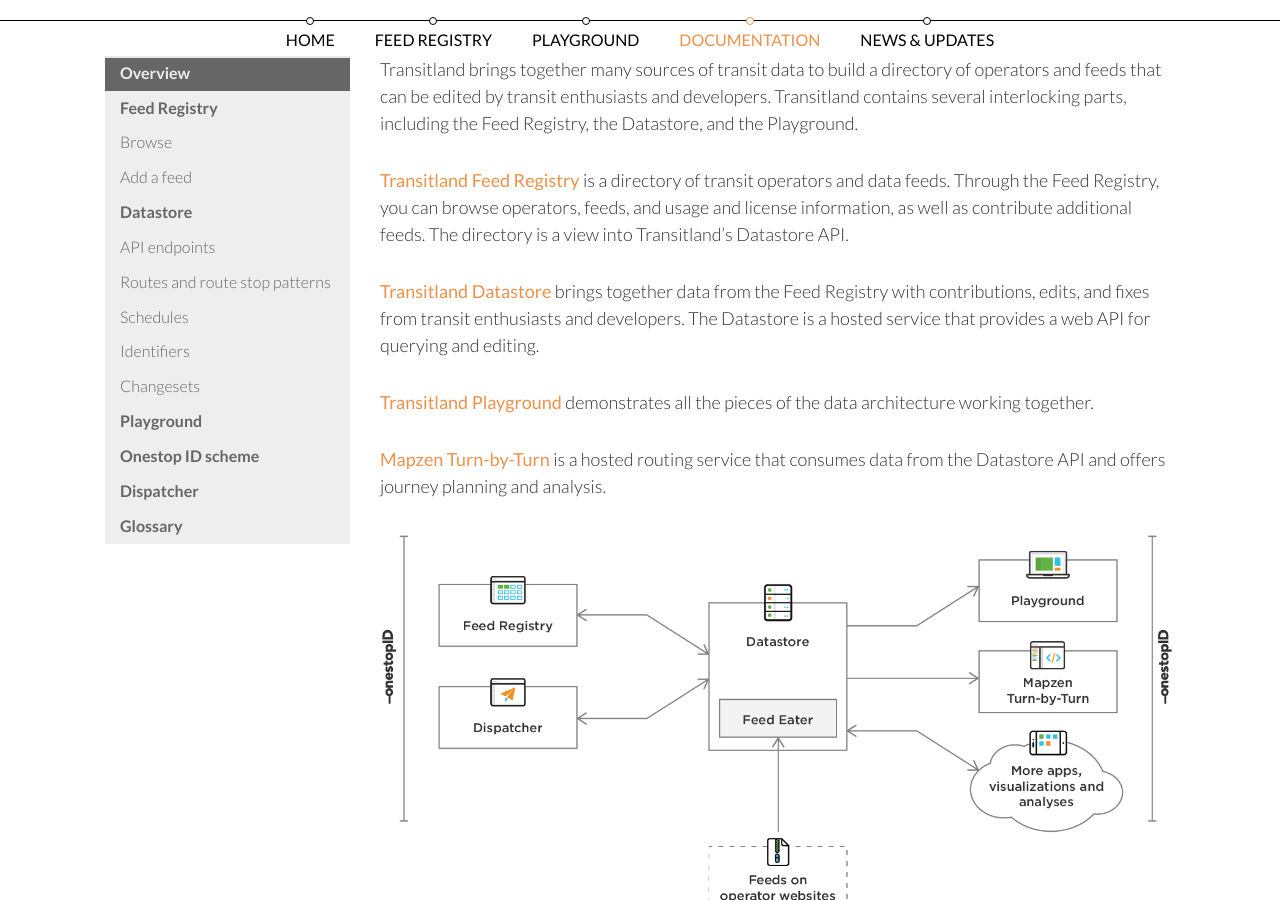
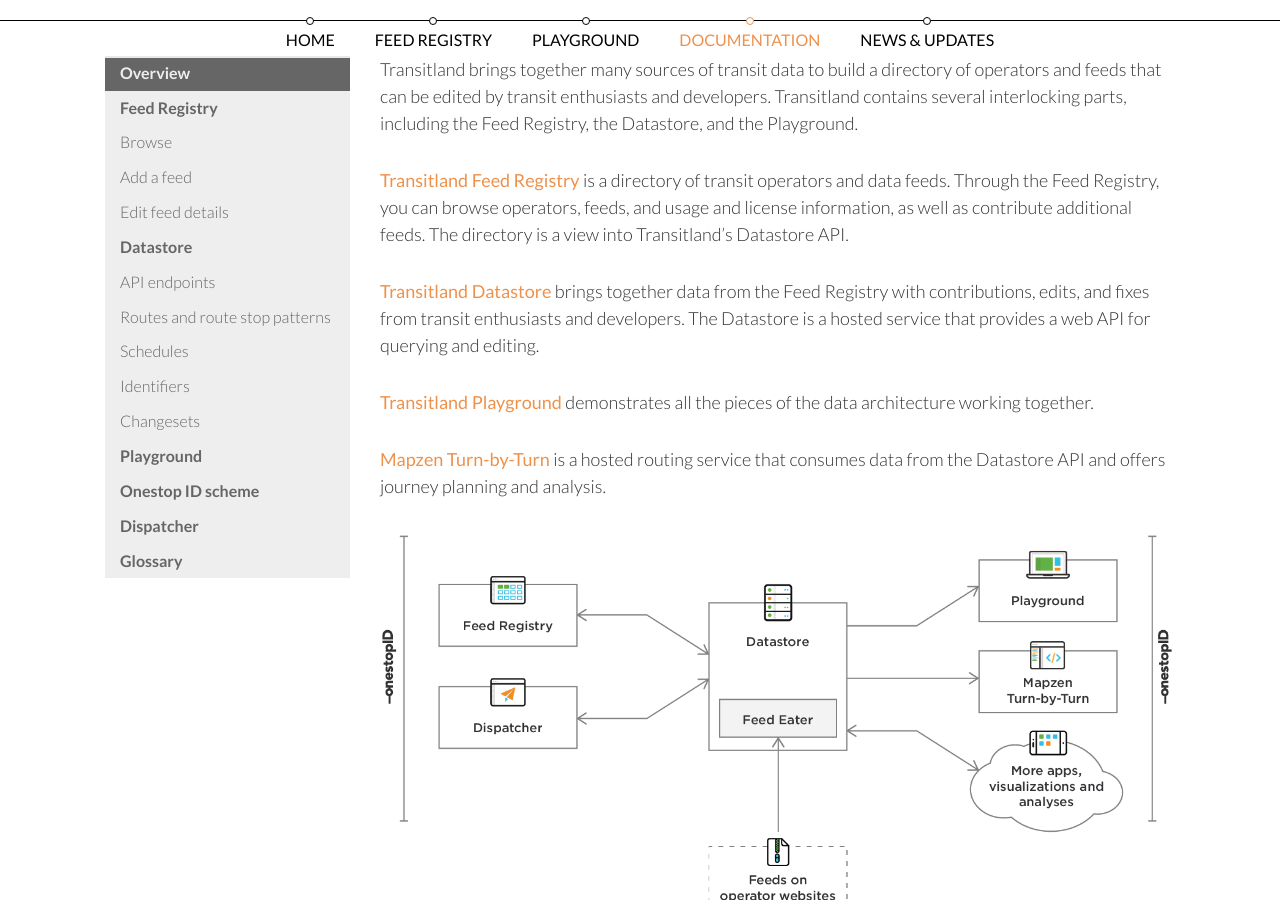
Before and after one commit to transitland/www-transit-land, a Jekyll site: the page built from documentation/index.md, in a window 1280 px wide and 900 px high, scrolled down 333 px. Built offline with Jekyll 4.4.1, drawn with Linux system fonts in a browser that asks for light colours; nearby versions of some CDN libraries.

Commit message:
add edit a feed to toc

```diff
--- a/_data/documentation.yml
+++ b/_data/documentation.yml
@@ -7,6 +7,8 @@
       path: /documentation/feed-registry/browse.html
     - title: Add a feed
       path: /documentation/feed-registry/add-a-feed.html
+    - title: Edit feed details
+      path: /documentation/feed-registry/edit-a-feed.html
 - title: Datastore
   path: '/documentation/datastore/'
   pages:
```
